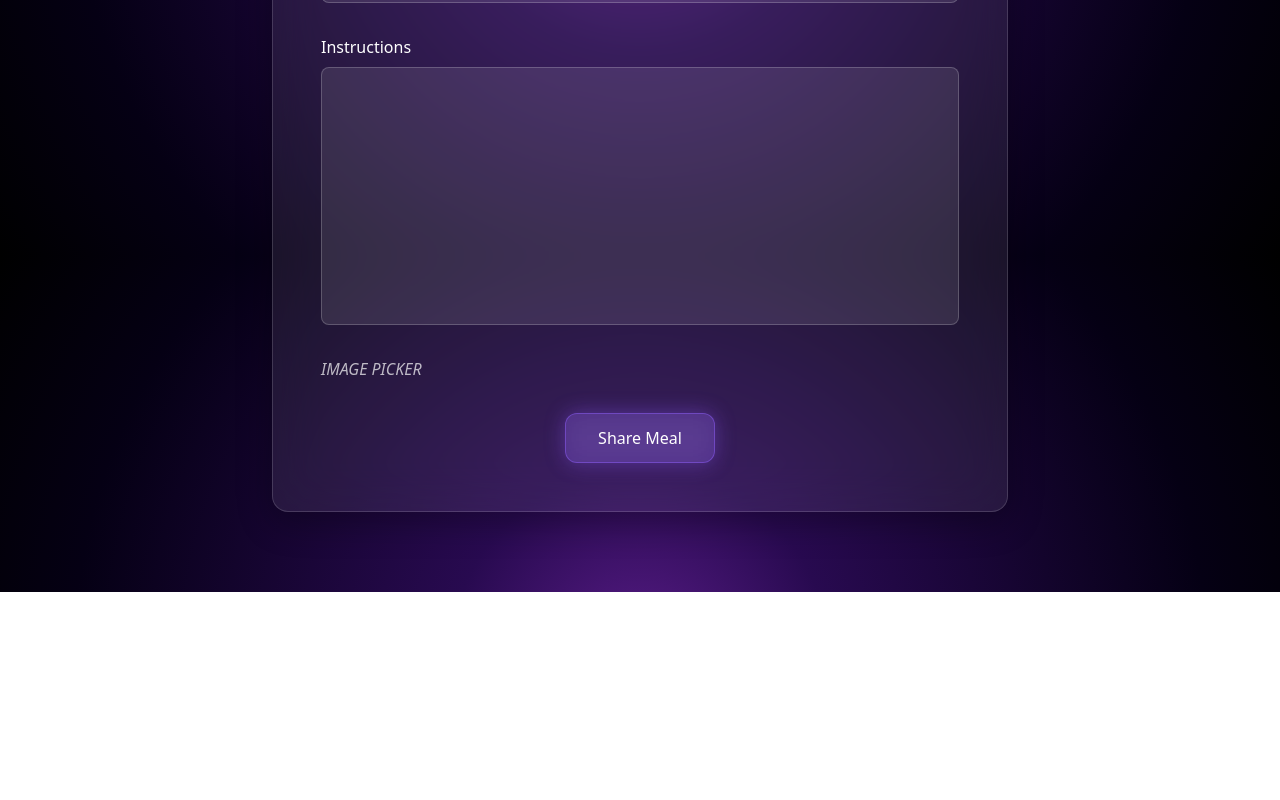
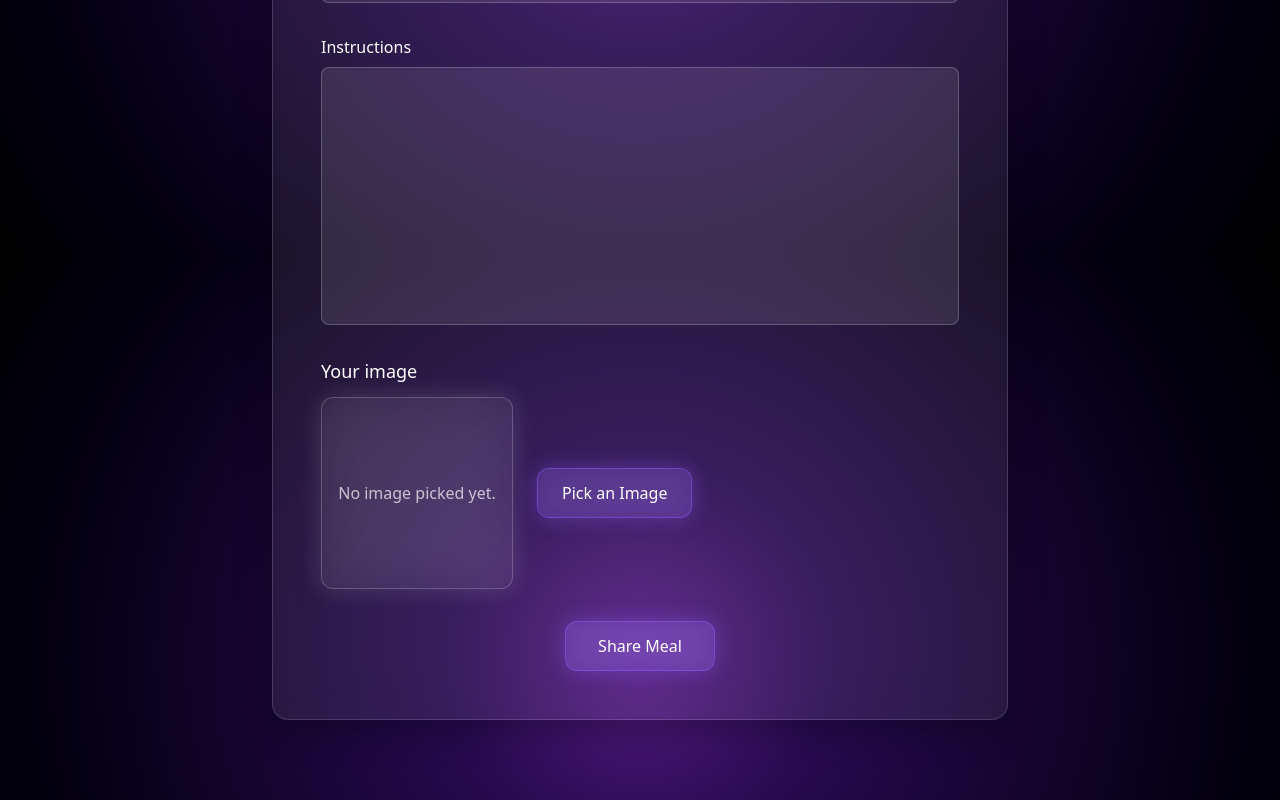
Before and after one commit to ujjwalanand678/Next.js-NextLevel-Food-Community, a Next.js app: page /meals/share in a window 1280 px wide. Shown: the part 544-1344 px from the top of the page. Before the commit the page ends 1136 px from the top, so only its background shows below. Built offline with nearby package versions, Linux system fonts and the light colour scheme.

Commit message:
image picker done

```diff
--- a/app/meals/share/page.js
+++ b/app/meals/share/page.js
@@ -1,3 +1,5 @@
+import ImagePicker from "@/component/ImagePicker";
+
 export default function ShareMealPage() {
   return (
     <>
@@ -75,7 +77,9 @@ export default function ShareMealPage() {
 
           {/* TITLE */}
           <p className="flex flex-col space-y-2">
-            <label htmlFor="title" className="font-medium">Title</label>
+            <label htmlFor="title" className="font-medium">
+              Title
+            </label>
             <input
               type="text"
               id="title"
@@ -92,7 +96,9 @@ export default function ShareMealPage() {
 
           {/* SUMMARY */}
           <p className="flex flex-col space-y-2">
-            <label htmlFor="summary" className="font-medium">Short Summary</label>
+            <label htmlFor="summary" className="font-medium">
+              Short Summary
+            </label>
             <input
               type="text"
               id="summary"
@@ -109,7 +115,9 @@ export default function ShareMealPage() {
 
           {/* INSTRUCTIONS */}
           <p className="flex flex-col space-y-2">
-            <label htmlFor="instructions" className="font-medium">Instructions</label>
+            <label htmlFor="instructions" className="font-medium">
+              Instructions
+            </label>
             <textarea
               id="instructions"
               name="instructions"
@@ -125,9 +133,9 @@ export default function ShareMealPage() {
           </p>
 
           {/* IMAGE PICKER PLACEHOLDER */}
-          <p className="text-white/70 italic">
-            IMAGE PICKER
-          </p>
+          <div className="text-white">
+            <ImagePicker label="Your image" name="image" />
+          </div>
 
           {/* BUTTON */}
           <p className="text-center">
--- /dev/null
+++ b/component/ImagePicker.jsx
@@ -0,0 +1,92 @@
+'use client';
+
+import { useRef, useState } from 'react';
+import Image from 'next/image';
+
+export default function ImagePicker({ label, name }) {
+  const [pickedImage, setPickedImage] = useState();
+  const imageInput = useRef();
+
+  function handlePickClick() {
+    imageInput.current.click();
+  }
+
+  function handleImageChange(event) {
+    const file = event.target.files[0];
+
+    if (!file) return;
+
+    const fileReader = new FileReader();
+    fileReader.onload = () => setPickedImage(fileReader.result);
+    fileReader.readAsDataURL(file);
+  }
+
+  return (
+    <div className="flex flex-col space-y-3 text-white">
+      {/* LABEL */}
+      <label htmlFor={name} className="font-medium text-lg">
+        {label}
+      </label>
+
+      {/* CONTROLS */}
+      <div className="flex flex-col md:flex-row md:items-center gap-6">
+
+        {/* IMAGE PREVIEW */}
+        <div
+          className="
+            relative w-full md:w-48 h-48
+            border border-[rgba(255,255,255,0.2)]
+            bg-[rgba(255,255,255,0.06)]
+            backdrop-blur-xl
+            rounded-xl overflow-hidden
+            shadow-[0_0_25px_rgba(255,255,255,0.15)]
+            flex items-center justify-center
+            text-white/70
+          "
+        >
+          {!pickedImage && <p>No image picked yet.</p>}
+
+          {pickedImage && (
+            <Image
+              src={pickedImage}
+              alt="The image selected by the user."
+              fill
+              className="object-cover"
+            />
+          )}
+        </div>
+
+        {/* HIDDEN INPUT */}
+        <input
+          type="file"
+          id={name}
+          accept="image/png,image/jpeg"
+          name={name}
+          ref={imageInput}
+          onChange={handleImageChange}
+          className="hidden"
+        />
+
+        {/* PICK BUTTON */}
+        <button
+          type="button"
+          onClick={handlePickClick}
+          className="
+            px-6 py-3 rounded-xl
+            bg-[rgba(139,92,246,0.25)]
+            border border-[rgba(139,92,246,0.5)]
+            backdrop-blur-md
+            text-white font-medium
+            shadow-[0_0_20px_rgba(139,92,246,0.4)]
+            hover:bg-[rgba(139,92,246,0.35)]
+            hover:shadow-[0_0_30px_rgba(139,92,246,0.7)]
+            transition-all duration-300
+            whitespace-nowrap
+          "
+        >
+          Pick an Image
+        </button>
+      </div>
+    </div>
+  );
+}
```
